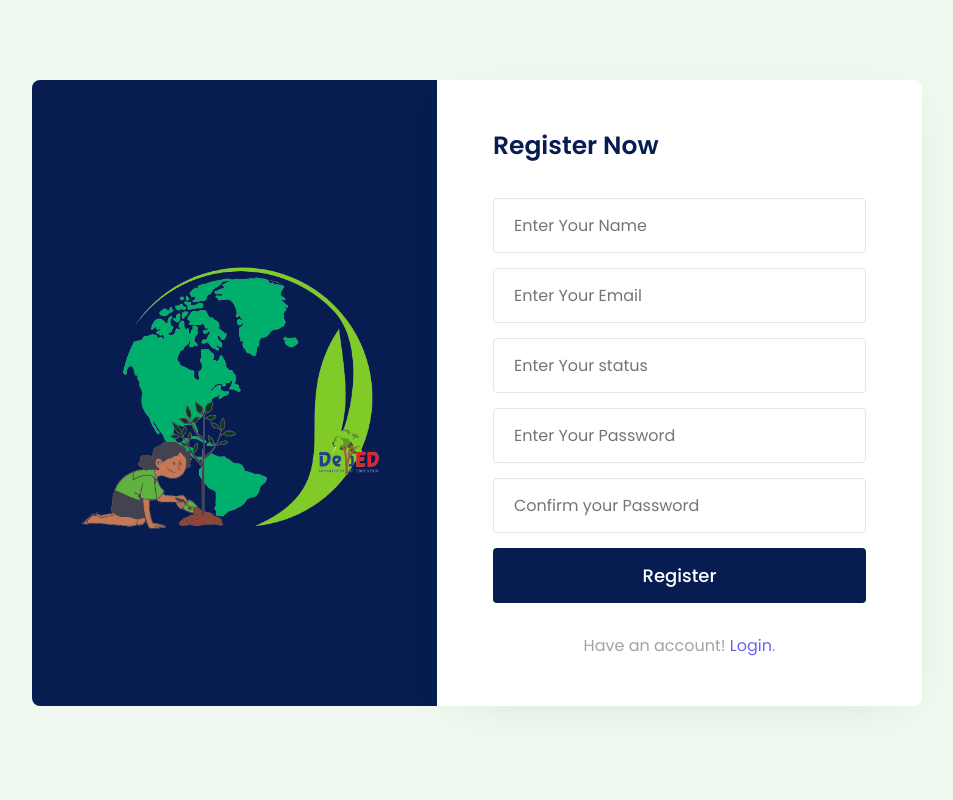
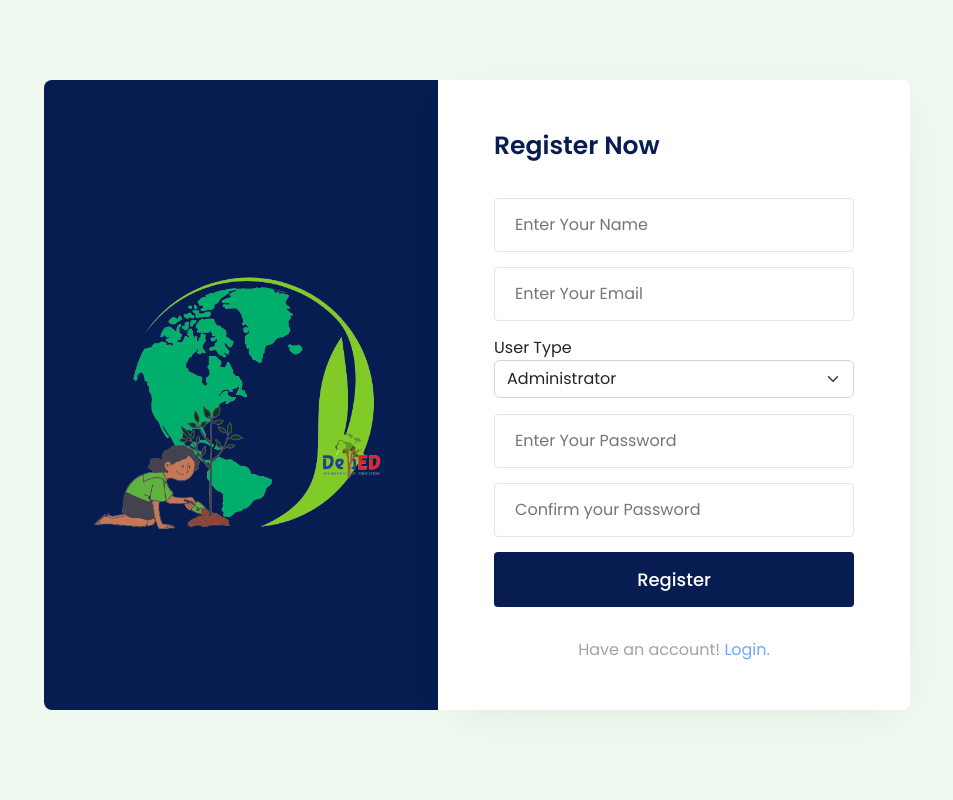
Before and after one commit to raaeeyy/DepEd, a PHP site: page /register.php in a window 1280 px wide. Shown: the whole page, without its empty margins (163-1116 px from the left). Run offline with PHP 8.4, Linux system fonts and the light colour scheme; some libraries are stand-ins or nearby versions.

Commit message:
Update register.php
-di naka mak register if naa nay admin nga account, coordinator nalang imong ma register

```diff
--- a/register.php
+++ b/register.php
@@ -13,22 +13,30 @@
         $name = mysqli_real_escape_string($conn, $_POST['name']);
         $email = mysqli_real_escape_string($conn, $_POST['email']);
         $status = mysqli_real_escape_string($conn, $_POST['status']);
-        $password = mysqli_real_escape_string($conn, ($_POST['password']));
-        $confirm_password = mysqli_real_escape_string($conn,($_POST['confirm-password']));
+        $password = mysqli_real_escape_string($conn, $_POST['password']);
+        $confirm_password = mysqli_real_escape_string($conn, $_POST['confirm-password']);
 
+        // check if there is already an administrator
+        $result = mysqli_query($conn, "SELECT * FROM users WHERE status='administrator'");
+        if (mysqli_num_rows($result) > 0 && $status === 'administrator') {
+            $msg = "<div class='alert alert-danger'>An administrator user already exists.</div>";
+        } else {
+            // if no admin account it will save
             if (mysqli_num_rows(mysqli_query($conn, "SELECT * FROM users WHERE email='{$email}'")) > 0) {
-            $msg = "<div class='alert alert-danger'>The email address already exist.</div>";
+                $msg = "<div class='alert alert-danger'>The email address already exists.</div>";
             } else {
                 if ($password === $confirm_password) {
                     $sql = "INSERT INTO users (name, email, status, password) VALUES ('{$name}', '{$email}', '{$status}', '{$password}')";
                     $result = mysqli_query($conn, $sql);
 
-            if($result){
-                $msg = "<div class='alert alert-success'>Register successfully</div>";
+                    if ($result) {
+                        $msg = "<div class='alert alert-success'>Register successful.</div>";
+                    } else {
+                        $msg = "<div class='alert alert-danger'>Failed to register. Please try again.</div>";
                     }
-
                 } else {
-                $msg = "<div class='alert alert-danger'>Password and Confirm Password do not match</div>";
+                    $msg = "<div class='alert alert-danger'>Password and Confirm Password do not match.</div>";
+                }
             }
         }
     }
@@ -42,11 +50,12 @@
     <!-- Meta tag Keywords -->
     <meta name="viewport" content="width=device-width, initial-scale=1">
     <meta charset="UTF-8" />
-    <meta name="keywords"
-        content="Login Form" />
+    <meta name="keywords" content="Login Form" />
     <!-- //Meta tag Keywords -->
 
     <link href="//fonts.googleapis.com/css2?family=Poppins:wght@300;400;500;600&display=swap" rel="stylesheet">
+    <link rel="stylesheet" href="https://cdn.jsdelivr.net/npm/bootstrap@5.2.3/dist/css/bootstrap.min.css" integrity="sha384-rbsA2VBKQhggwzxH7pPCaAqO46MgnOM80zW1RWuH61DGLwZJEdK2Kadq2F9CUG65" crossorigin="anonymous">
+    <script src="https://cdn.jsdelivr.net/npm/bootstrap@5.2.3/dist/js/bootstrap.bundle.min.js" integrity="sha384-kenU1KFdBIe4zVF0s0G1M5b4hcpxyD9F7jL+jjXkk+Q2h455rYXK/7HAuoJl+0I4" crossorigin="anonymous"></script>
 
     <!--/Style-CSS -->
     <link rel="stylesheet" href="assets/css/style.css" type="text/css" media="all" />
@@ -73,11 +82,21 @@
                         <h2>Register Now</h2>
                         <?php echo $msg; ?>
                         <form action="" method="post">
-                            <input type="text" class="name" name="name" placeholder="Enter Your Name" value="<?php if (isset($_POST['submit'])) { echo $name; } ?>" required>
-                            <input type="email" class="email" name="email" placeholder="Enter Your Email" value="<?php if (isset($_POST['submit'])) { echo $email; } ?>" required>
-                            <input type="text" class="status" name="status" placeholder="Enter Your status" value="<?php if (isset($_POST['submit'])) { echo $status; } ?>" required>
-                            <input type="password" class="password" name="password" placeholder="Enter Your Password" required>
-                            <input type="password" class="confirm-password" name="confirm-password" placeholder="Confirm your Password" required>
+                            <input type="text" class="name" name="name" placeholder="Enter Your Name"
+                                value="<?php if (isset($_POST['submit'])) { echo $name; } ?>" required>
+                            <input type="email" class="email" name="email" placeholder="Enter Your Email"
+                                value="<?php if (isset($_POST['submit'])) { echo $email; } ?>" required>
+                            <div class="form-group mb-3">
+                                <label for="">User Type</label>
+                                <select class="form-select form-control" name="status">
+                                    <option value="administrator">Administrator</option>
+                                    <option value="coordinator">Coordinator</option>
+                                </select>
+                            </div>
+                            <input type="password" class="password" name="password" placeholder="Enter Your Password"
+                                required>
+                            <input type="password" class="confirm-password" name="confirm-password"
+                                placeholder="Confirm your Password" required>
                             <button name="submit" class="btn" type="submit">Register</button>
                         </form>
                         <div class="social-icons">
```
Lines whose indentation alone changed are shown as unchanged.
